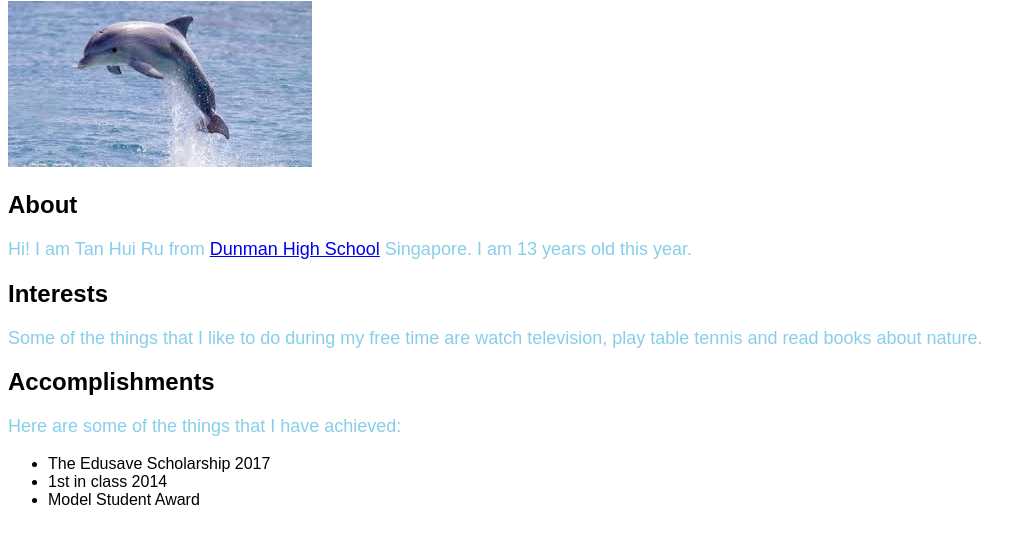
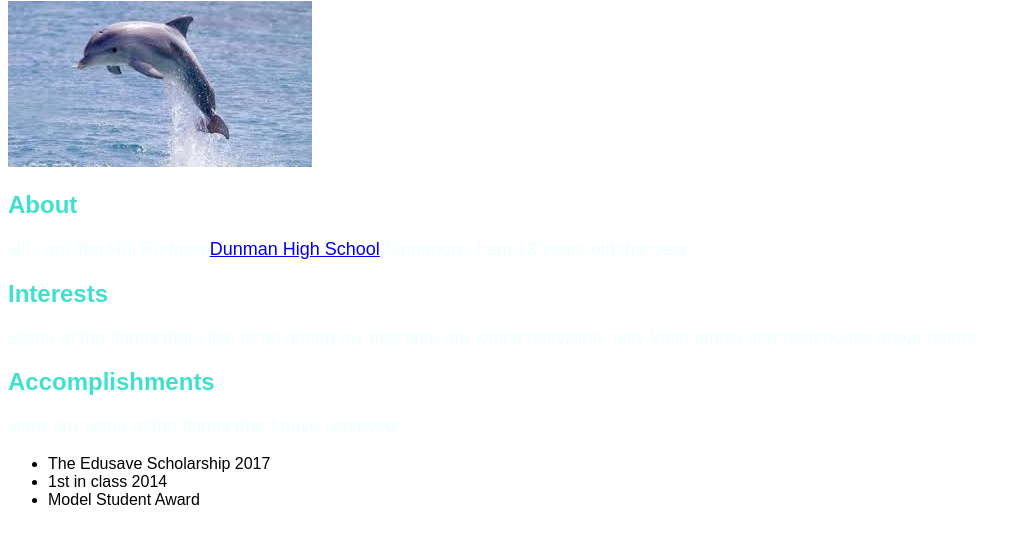
Before and after one commit to 17y1jtanhuiru/17y1jtanhuiru.github.io, a plain HTML site: page index.html in a window 1280 px wide. Shown: the part 79-622 px from the top of the page, without its empty margins (0-1032 px from the left). Drawn offline with Linux system fonts and the light colour scheme.

Commit message:
Update style.css

```diff
--- a/style.css
+++ b/style.css
@@ -2,8 +2,11 @@ h1{
  color: darkblue;
 }
 p{
- color: skyblue;
+ color: azure;
  font-size: 18px;
+}
+h2,h3,h4{
+ color: turquoise;
 }
 *{
   font-family: arial;
```
